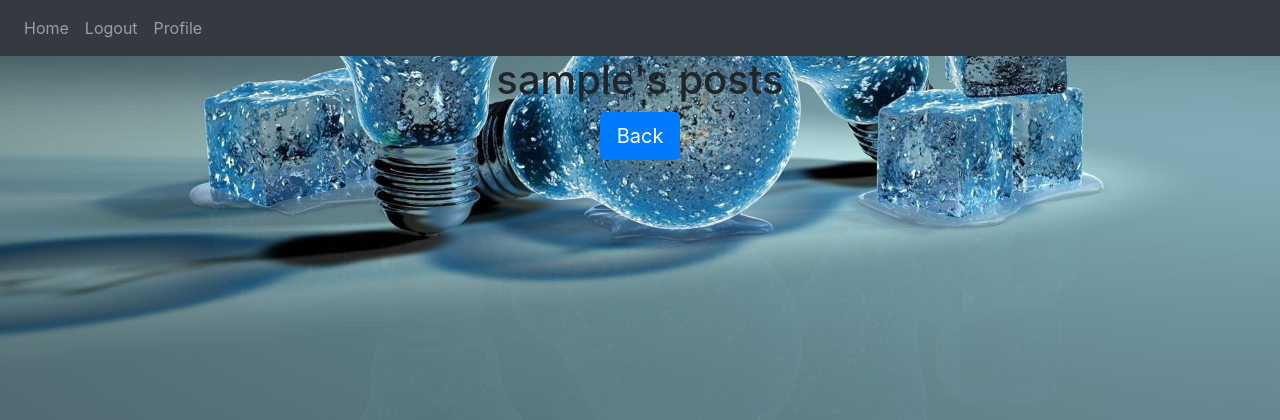
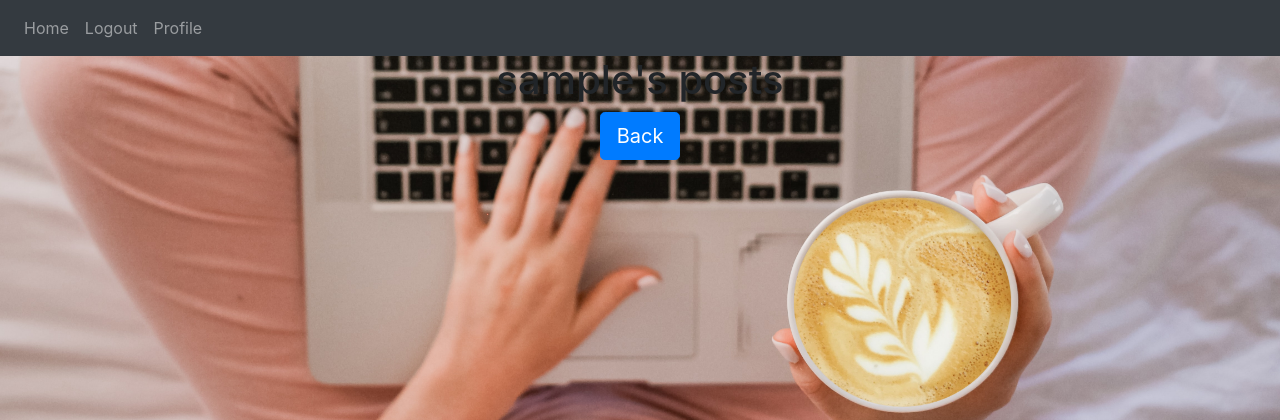
Before and after one commit to Tito-74/Blog-App, a Flask app: a page that uses app/templates/index.html in a window 1280 px wide. Shown: the top 420 px of the page. Run offline with Flask 2, Linux system fonts and the light colour scheme; the visitor is signed in with stand-in values (Sample User, id 1); data comes from the database, SQL or seed files in the repository; data that the repository does not hold is empty; some libraries are stand-ins or nearby versions.

Commit message:
modifying background

```diff
--- a/app/templates/index.html
+++ b/app/templates/index.html
@@ -1,13 +1,15 @@
 {% extends "base.html" %} {% block title %}Home{% endblock %} {% block content%}
 <style>
   body {
-    background: url("{{url_for('static',filename='images/wallpaper-photos-31.jpg')}}") center/cover no-repeat;
+    background: url("{{url_for('static',filename='images/background_image.jpg')}}") center/cover no-repeat;
   }
 </style>
 
-<h1 align="center">{% block header %}Posts{% endblock %}</h1>
+<h1 align="center">{% block header %}Blogs{% endblock %}</h1>
 <div id="posts">
+<div class="row">
   {% for post in posts %}
+  <div class="col-md-6 mt-2">
   <div class="card border-dark">
     <div class="card-header d-flex justify-content-between align-items-center">
       <a href="/posts/{{post.user.username}}">{{post.user.username}}</a>
@@ -31,14 +33,8 @@
       </div>
     </div>
     <div class="card-body">
-      <div class="card-text">
 
-        <h1>{{quotes.id}}</h1>
-        <h1>{{quotes.author}}</h1>
-        <hr>
-        <h2>{{quotes.quote}}</h2>
-        {{post.text}}
-      </div>
+      {{post.text}}
       <br />
       <div class="collapse" id="comments-{{post.id}}">
         <div class="card">
@@ -85,12 +81,20 @@
     </div>
     <div class="card-footer text-muted">{{post.date_created.today().strftime('%Y-%m-%d %H;%M')}}</div>
   </div>
+  </div>
   <br> {% endfor %}
+</div>
 </div>
 {% block footer %}
 <div align="center">
   <a href="/create-post"><button type="button" class="btn btn-primary btn-lg">
       Create a Post
     </button></a>
+    <h1>{{quotes.id}}</h1>
+    <h1>{{quotes.author}}</h1>
+    <hr>
+    <h2>{{quotes.quote}}</h2>
 </div>
+
+
 {% endblock %} {% endblock %}
```
Also changed, not shown: app/static/images/background_image.jpg (added).
